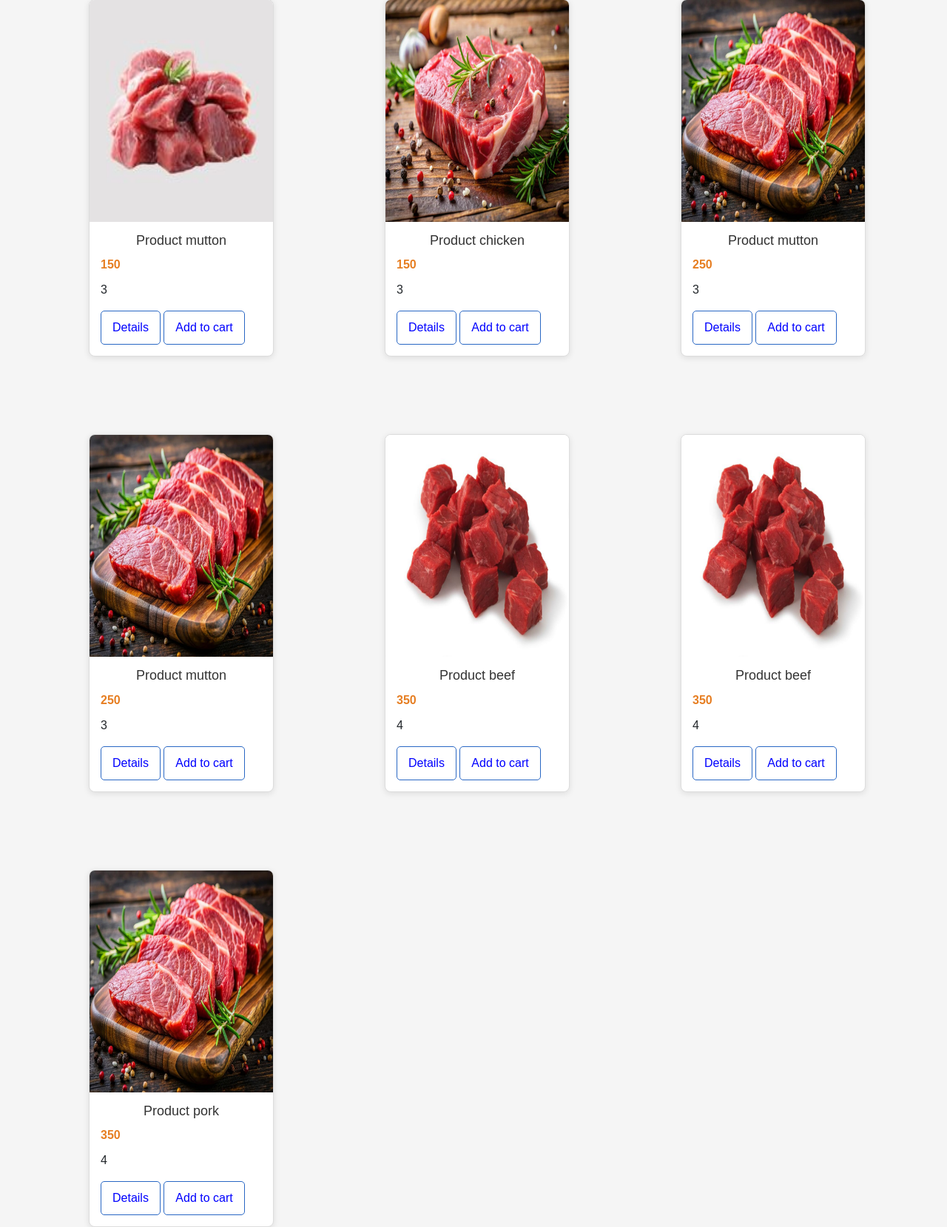
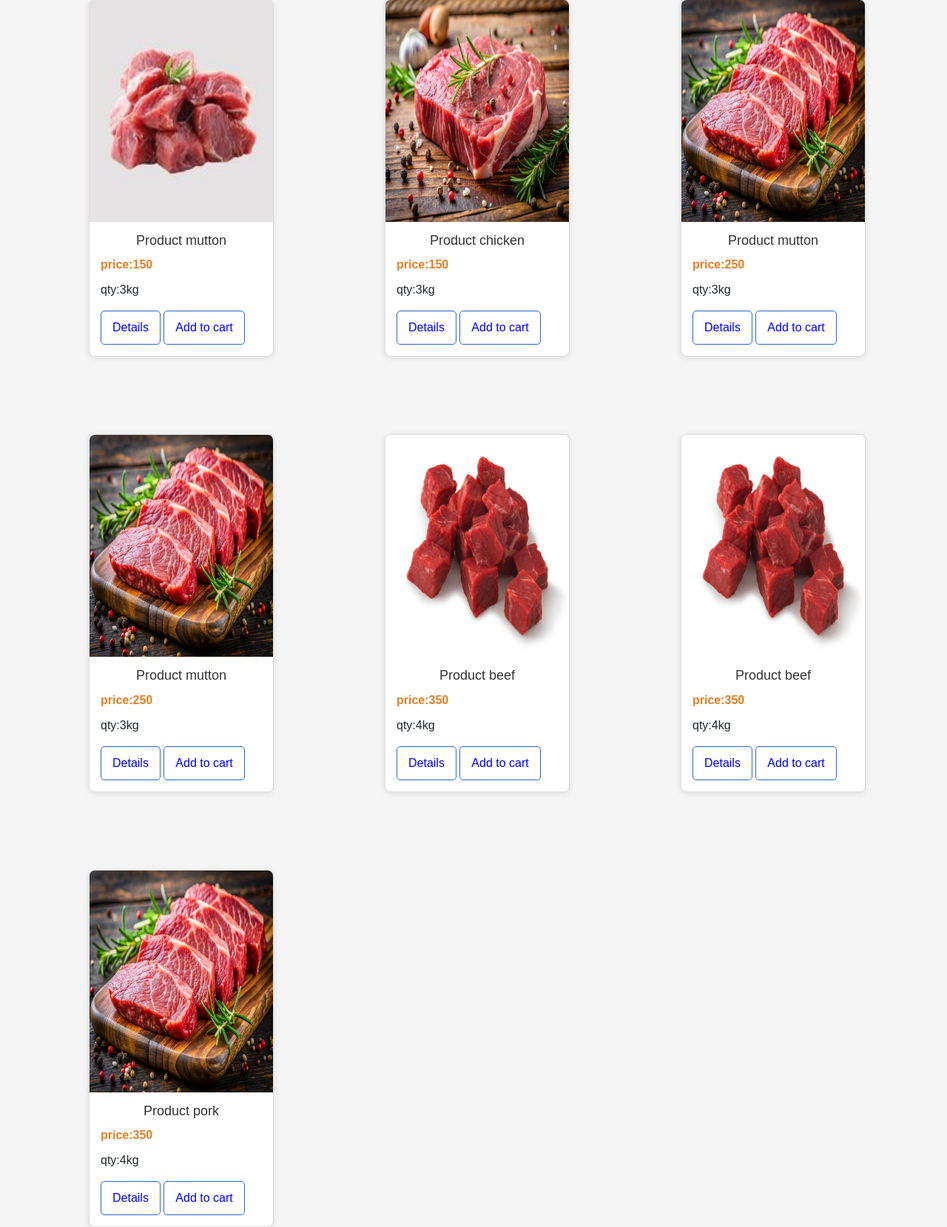
Before and after one commit to alan2325/Fresh_Cuts, a Django app: page /userviewproduct in a window 1280 px wide. Shown: the part 240-1899 px from the top of the page at 74% size. Run offline with Django 5.2, Linux system fonts and the light colour scheme; data comes from the database, SQL or seed files in the repository; both versions use the stored data as it was after the commit.

Commit message:
designing

```diff
--- a/fresh_cuts/app/urls.py
+++ b/fresh_cuts/app/urls.py
@@ -7,7 +7,7 @@ urlpatterns = [
     path('shopregister',views.shopregister),
     path('userhome',views.userhome),
     path('adminhome',views.adminhome),
-    path('shophome',views.shophome),
+    # path('shophome',views.shophome),
     path('deliveryhome',views.deliverys),
     path('addpro',views.addpro),
     path('viewpro',views.viewpro),
--- a/fresh_cuts/app/views.py
+++ b/fresh_cuts/app/views.py
@@ -26,7 +26,7 @@ def login(req):
     if 'admin' in req.session:
         return redirect(adminhome)
     if 'shop' in req.session:
-        return redirect(shophome)
+        return redirect(viewpro)
     if 'deliveryss' in req.session:
         return redirect(deliverys)
 
@@ -51,7 +51,7 @@ def login(req):
                     data=Shopreg.objects.get(Email=Email,password=password)
                     req.session['shop']=data.Email
 
-                    return redirect(shophome)
+                    return redirect(viewpro)
                 except Shopreg.DoesNotExist:
                     # data=delivery.objects.get(Email=Email,password=password)
                     # req.session['shop']=data.Email
@@ -144,9 +144,9 @@ def adminhome(req):
     return render(req,'admin/adminhome.html')
 
 
-def shophome(req):
+# def shophome(req):
 
-    return render(req,'shop/viewpro.html')
+#     return render(req,'shop/viewpro.html')
 
 
 def deliverys(req):
@@ -312,7 +312,7 @@ def orderdetails(req):
 
 def viewshop(req):
     data=Shopreg.objects.all()
-    return render(req,'sdmin/viewshop.html',{'data':data})
+    return render(req,'admin/viewshop.html',{'data':data})
 
 
 def aboutus(req):
--- a/fresh_cuts/template/shop/bookinghistry.html
+++ b/fresh_cuts/template/shop/bookinghistry.html
@@ -70,7 +70,7 @@
     </button> -->
     <div class="collapse navbar-collapse" id="mynavbar">
       <ul class="navbar-nav me-auto">
-        <a href="../shophome" class="logo">
+        <a href="../viewpro" class="logo">
           <img src="static/images (1).png" alt="logo" width="70px">
         </a>
         <li class="nav-item">
--- a/fresh_cuts/template/shop/shopprodetails.html
+++ b/fresh_cuts/template/shop/shopprodetails.html
@@ -24,7 +24,7 @@
                 <img src="static/images (1).png" alt="logo" width="70px">
               </a> -->
               <li class="nav-item">
-                <a class="nav-link" href="../shophome">home</a>
+                <a class="nav-link" href="../viewpro">home</a>
               </li>
               <li class="nav-item"></li>
                 <a class="nav-link" href="../viewpro">view product</a>
--- a/fresh_cuts/template/shop/viewpro.html
+++ b/fresh_cuts/template/shop/viewpro.html
@@ -81,7 +81,7 @@
       </button> -->
       <div class="collapse navbar-collapse" id="mynavbar">
         <ul class="navbar-nav me-auto">
-          <a href="../shophome" class="logo">
+          <a href="../viewpro" class="logo">
             <img src="static/images (1).png" alt="logo" width="70px">
           </a>
           <li class="nav-item">
--- a/fresh_cuts/template/user/userhome.html
+++ b/fresh_cuts/template/user/userhome.html
@@ -214,8 +214,8 @@ h2{
       <img src="{{i.image.url}}" alt="Product 1" >
       <div class="description">
           <h3>Product {{i.name}}</h3>
-          <p class="price">{{i.price}}</p>
-          <p class="quantity">{{i.quantity}}</p>
+          <p class="price">price:{{i.price}}</p>
+          <p class="quantity">qty:{{i.quantity}}kg</p>
           <a class="pro"  href="../prodetails/{{i.pk}}">Details</a>
     <a class="pro" href="../addtocart/{{i.pk}}">Add to cart</a>
       </div>
--- a/fresh_cuts/template/user/userviewproduct.html
+++ b/fresh_cuts/template/user/userviewproduct.html
@@ -153,8 +153,8 @@ h3{
       <img src="{{i.image.url}}" alt="Product 1">
       <div class="description">
           <h3>Product {{i.name}}</h3>
-          <p class="price">{{i.price}}</p>
-          <p class="quantity">{{i.quantity}}</p>
+          <p class="price">price:{{i.price}}</p>
+          <p class="quantity">qty:{{i.quantity}}kg</p>
           <a class="pro" href="../prodetails/{{i.pk}}">Details</a>
     <a class="pro" href="../addtocart/{{i.pk}}">Add to cart</a>
       </div>
```
Also changed, not shown: fresh_cuts/template/shop/shophome.html (+0 -47 lines), fresh_cuts/db.sqlite3.
